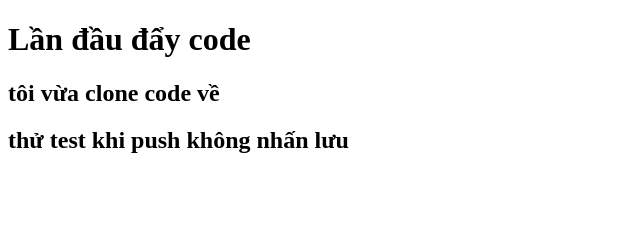
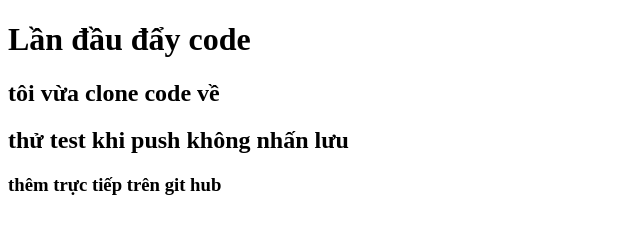
Before and after one commit to Tinhtaotau/BC69_Demo, a plain HTML site: page index.html in a window 1280 px wide. Shown: the whole page, without its empty margins (0-640 px from the left). Drawn offline with Linux system fonts and the light colour scheme.

Commit message:
thêm trực tiếp trên git hub

```diff
--- a/index.html
+++ b/index.html
@@ -9,5 +9,6 @@
     <h1>Lần đầu đẩy code</h1>
     <h2>tôi vừa clone code về</h2>
     <h2>thử test khi push không nhấn lưu</h2>
+    <h3>thêm trực tiếp trên git hub</h3>
 </body>
 </html>
```
